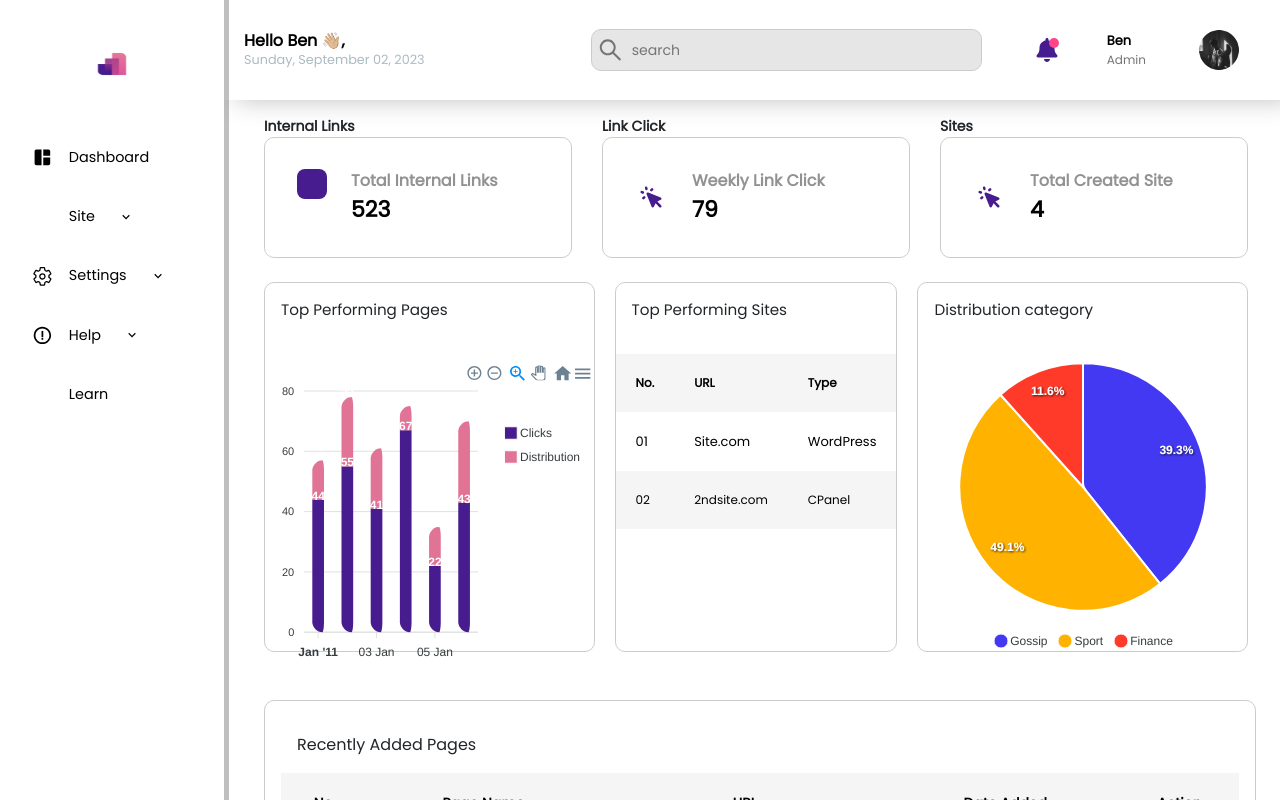
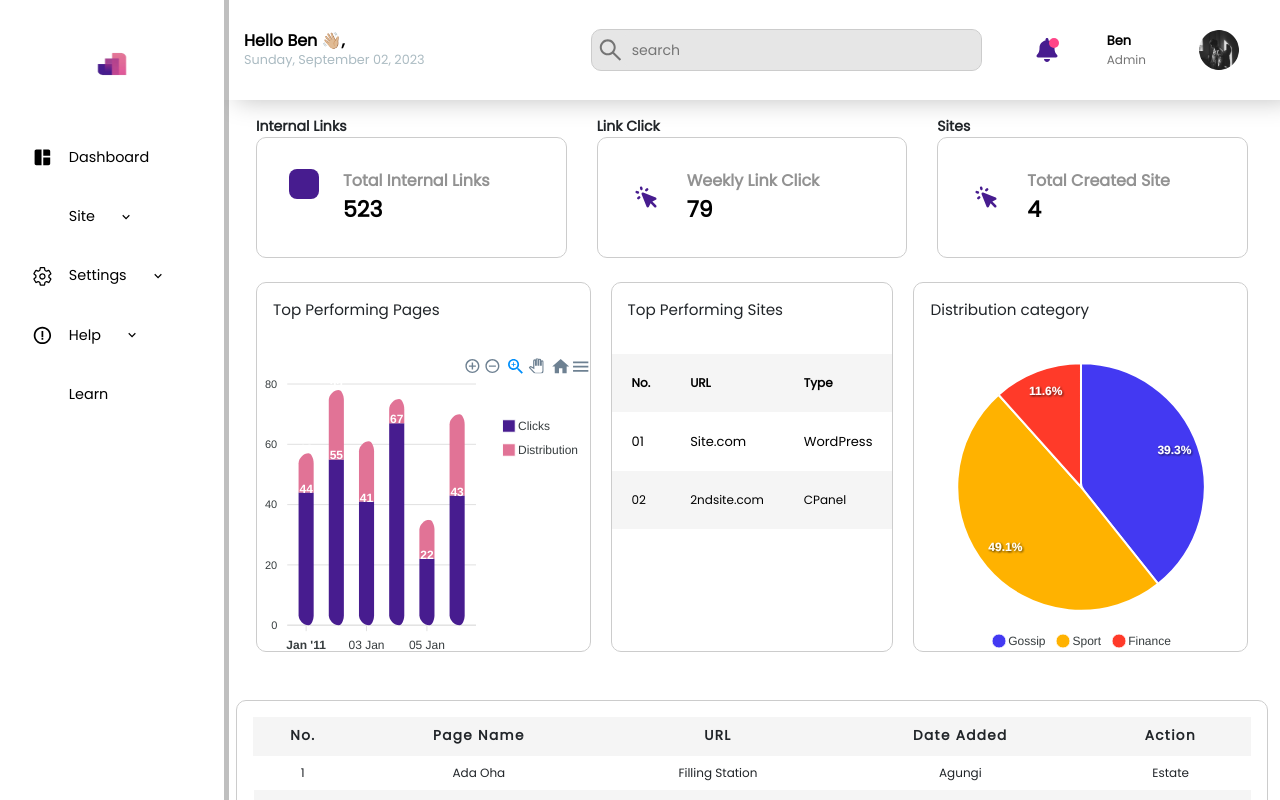
Before and after one commit to frankdev0/Link-Creator, a Next.js app: page /dashboard in a window 1280 px wide. Built offline with nearby package versions, Linux system fonts and the light colour scheme; some icons are missing.

Commit message:
making dashboard responsive

```diff
--- a/components/linechart.tsx
+++ b/components/linechart.tsx
@@ -33,7 +33,7 @@ export function Linecharts () {
       bar: {
         horizontal: false,
         borderRadius: 10,
-        columnWidth: '40%',
+        columnWidth: '50%',
         endingShape: 'rounded',
         dataLabels: {
           position: 'right',
@@ -84,8 +84,8 @@ export function Linecharts () {
   ];
 
   return (
-    <div id="chart">
-      <ApexChart options={options} series={series} type="bar" height={300} className={styles.piecharts}/>
+    <div className={styles.piecharts}>
+      <ApexChart options={options} series={series} type="bar" height={300} width={350} />
     </div>
   );
 };
--- a/components/piechart.tsx
+++ b/components/piechart.tsx
@@ -20,8 +20,8 @@ export function PieChart() {
   const series = [44, 55, 13];
 
   return (
-    <div>
-      <ApexChart type='pie' options={options} series={series} height={300} width={400} className={styles.piechartss}/>
+    <div className={styles.piecharts}>
+      <ApexChart type='pie' options={options} series={series} height={300} width={300} />
     </div>
   );
 }
--- a/components/table.tsx
+++ b/components/table.tsx
@@ -1,17 +1,60 @@
-import styles from '@/styles/Table.module.css'
-import Data from '@/Data.json'
+import styles from "@/styles/Table.module.css";
+import Data from "@/Data.json";
 // import 'bootstrap/dist/css/bootstrap.css'
+
+export default function Table() {
+  return (
+    <div className={styles.tableContainertwo}>
+      <table className={styles.table}>
+        <thead>
+          <tr>
+            <th>No.</th>
+            <th>Page Name</th>
+            <th>URL</th>
+            <th>Date Added</th>
+            <th>Action</th>
+          </tr>
+        </thead>
+        <tbody>
+          <tr className={styles.firstrow}>
+            <td className={styles.td}>1</td>
+            <td className={styles.td}>Ada Oha</td>
+            <td className={styles.td}>Filling Station</td>
+            <td className={styles.td}>Agungi</td>
+            <td className={styles.td}>Estate</td>
+          </tr>
+          <tr className={styles.secondrow}>
+            <td className={styles.td}>1</td>
+            <td className={styles.td}>Ada Oha</td>
+            <td className={styles.td}>Filling Station</td>
+            <td className={styles.td}>Agungi</td>
+            <td className={styles.td}>Estate</td>
+          </tr>
+          <tr className={styles.firstrow}>
+            <td className={styles.td}>1</td>
+            <td className={styles.td}>Ada Oha</td>
+            <td className={styles.td}>Filling Station</td>
+            <td className={styles.td}>Agungi</td>
+            <td className={styles.td}>Estate</td>
+          </tr>
+          <tr className={styles.secondrow}>
+            <td className={styles.td}>1</td>
+            <td className={styles.td}>Ada Oha</td>
+            <td className={styles.td}>Filling Station</td>
+            <td className={styles.td}>Agungi</td>
+            <td className={styles.td}>Estate</td>
+          </tr>
+        </tbody>
+      </table>
+    </div>
+  );
+}
 
 
 
-
-export default function Table() {
-  return (
-    <div>
-
-        <div className={styles.tableContainertwo}>
+{/* <div className={styles.tableContainer}>
         <div className={styles.recentadd}>Recently Added Pages</div>
-  <table className={`${styles.customTable}`}>
+        <table className={`${styles.customTable}  container`}>
           <thead>
             <tr>
               <th className={styles.tableheader}>No.</th>
@@ -23,18 +66,19 @@ export default function Table() {
           </thead>
           <tbody>
             {Data.map((d, i) => (
-        <tr key={i} className={i % 2 === 0 ? styles.evenrow : styles.oddrow}>
+              <tr
+                key={i}
+                className={i % 2 === 0 ? styles.evenrow : styles.oddrow}
+              >
                 <td>{d.Id}</td>
                 <td>{d.Page_Name}</td>
                 <td>{d.URL}</td>
                 <td>{d.Date_Added}</td>
-          <td><button className={styles.btnsubmit}>{d.Action}</button></td>
+                <td>
+                  <button className={styles.btnsubmit}>{d.Action}</button>
+                </td>
               </tr>
             ))}
           </tbody>
         </table>
-</div>
-
-    </div>
-  )
-}
+      </div> */}
--- a/pages/dashboard.tsx
+++ b/pages/dashboard.tsx
@@ -63,7 +63,8 @@ export default function Dashboard() {
             </div>
             </div>
           </div>
-          <div className={styles.innerbody}>
+          {/* CHARTS SECTION */}
+
             <div className="py-4 ">
               <div className={`${styles.chartcontainer}`}>
                 <div className={styles.chartone}>
@@ -109,14 +110,14 @@ export default function Dashboard() {
                 </div>
               </div>
             </div>
-            <div className="d-flex py-4">
+            <div className=" py-4">
               <div className={`${styles.tablebody} row`}>
                 <div className="col-12">
                   <Table />
                 </div>
               </div>
             </div>
-          </div>
+
           </div>
 
         </div>
--- a/styles/Dashboard.module.css
+++ b/styles/Dashboard.module.css
@@ -6,10 +6,7 @@
 }
 
 .innerbody{
-
   width: 100%;
-  /* overflow-y: scroll; */
-  /* overflow-x: scroll; */
 }
 
 .navarea{
@@ -217,6 +214,7 @@
 }
 
 .boxcontainer {
+  width: 100%;
   display: grid;
   align-items: center;
   justify-content: center;
@@ -236,6 +234,7 @@ font-weight: 600;
 }
 
 .eachbox{
+  width: 100%;
   display: flex;
   flex-direction: column;
   justify-content: center;
@@ -262,22 +261,21 @@ font-weight: 600;
 
 .chartone {
   grid-column: span 3;
+  width: 100%;
 }
 .charttwo {
   grid-column: span 1;
+  width: 100%;
 }
 .chartthree {
   grid-column: span 3;
+  width: 100%;
 }
 
 
 .tablebody{
-  padding-left: 2rem;
   width: 100%;
-  display: flex;
-  align-items: center;
-  justify-content: center;
-  text-align: center;
+margin: auto;
 }
 
 /* .tablecontent{
@@ -294,21 +292,21 @@ font-weight: 600;
   border: 1px solid #ccc;
   border-radius: 10px;
   height: 370px;
+  width: 100%;
 }
 
 /* New CSS Styling starts from here for the container page */
 
 .container {
+  width: 100%;
   display: grid;
-  width: 100%;
-  margin: 0 auto;
-  /* gap: 1.8rem; */
+  margin: 0;
   grid-template-columns: 14rem auto;
 }
 
 .contentbody{
   margin-top: 1rem;
-  padding-left: 0.5rem;
+  width: 100%;
 
 }
 
@@ -321,6 +319,7 @@ font-weight: 600;
 
   .boxcontainer {
     grid-template-columns: repeat(2, 1fr);
+    width: 100%;
   }
 
   .chartcontainer {
@@ -332,12 +331,15 @@ font-weight: 600;
 
   .chartone {
     grid-column: span 1;
+    width: 100%;
   }
   .charttwo {
     grid-column: span 1;
+    width: 100%;
   }
   .chartthree {
     grid-column: span 1;
+    width: 100%;
   }
 
 
@@ -354,32 +356,28 @@ font-weight: 600;
     position: relative;
     left: 0;
     margin-top: 6rem;
-    width: 55%;
+    width: 100%;
 }
 .boxcontainer {
   display: grid;
   grid-template-columns: 1fr;
   gap: 20px;
   text-align: center;
+  width: 100%;
+  padding: 0 0.5rem;
 }
 
 .chartcontainer {
   display: grid;
-  grid-template-columns: repeat(1, 1fr);
+  grid-template-columns: 1fr;
   gap: 20px;
-  padding: 0 2rem;
+  width: 100%;
+  padding: 0 0.5rem;
 }
 
 }
 
 .piecharts{
-  width: 100%;
-  display: flex;
-  align-items: center;
-
-}
-
-.piechartss {
   width: 100%;
   display: flex;
   align-items: center;
--- a/styles/Table.module.css
+++ b/styles/Table.module.css
@@ -1,21 +1,55 @@
+.tableContainertwo {
+  /* overflow-x: auto;  */
+  width: 100%;
+  height: 100;
+  /* overflow-y: scroll; */
+  border: 1px solid #ccc;
+  border-radius: 10px;
+  padding: 1rem;
+}
+
+.table{
+  width: 100%;
+
+}
+
+.table thead{
+  border: 1px solid #F5F5F5;
+  background-color: #F5F5F5;
+  border-radius: 10px;
+}
+.table thead th{
+  padding: 0.5rem;
+  font-size: 0.85rem;
+  font-weight: 600;
+  text-align: center;
+  letter-spacing: 0.1em;
+}
+
+.td{
+  padding: 0.5rem;
+  font-size: 0.75rem;
+
+}
+
+
+.firstrow{
+  background-color: #ffffff;
+  text-align: center;
+}
+
+.secondrow{
+  background-color: #F5F5F5;
+  text-align: center;
+}
+
 .tableContainer {
-    overflow-x: auto;
+    overflow-x: scroll;
     width: 100%;
-    height: 570px;
-    overflow-y: scroll;
-    border: 1px solid #ccc;
     border-radius: 10px;
     padding: 1rem;
   }
-.tableContainertwo {
-    overflow-x: auto;
-    width: 100%;
-    height: 370px;
-    overflow-y: scroll;
-    border: 1px solid #ccc;
-    border-radius: 10px;
-    padding: 1rem;
-  }
+
 
   .tablebody{
     padding-left: 2rem;
```
Lines whose indentation alone changed are shown as unchanged.
